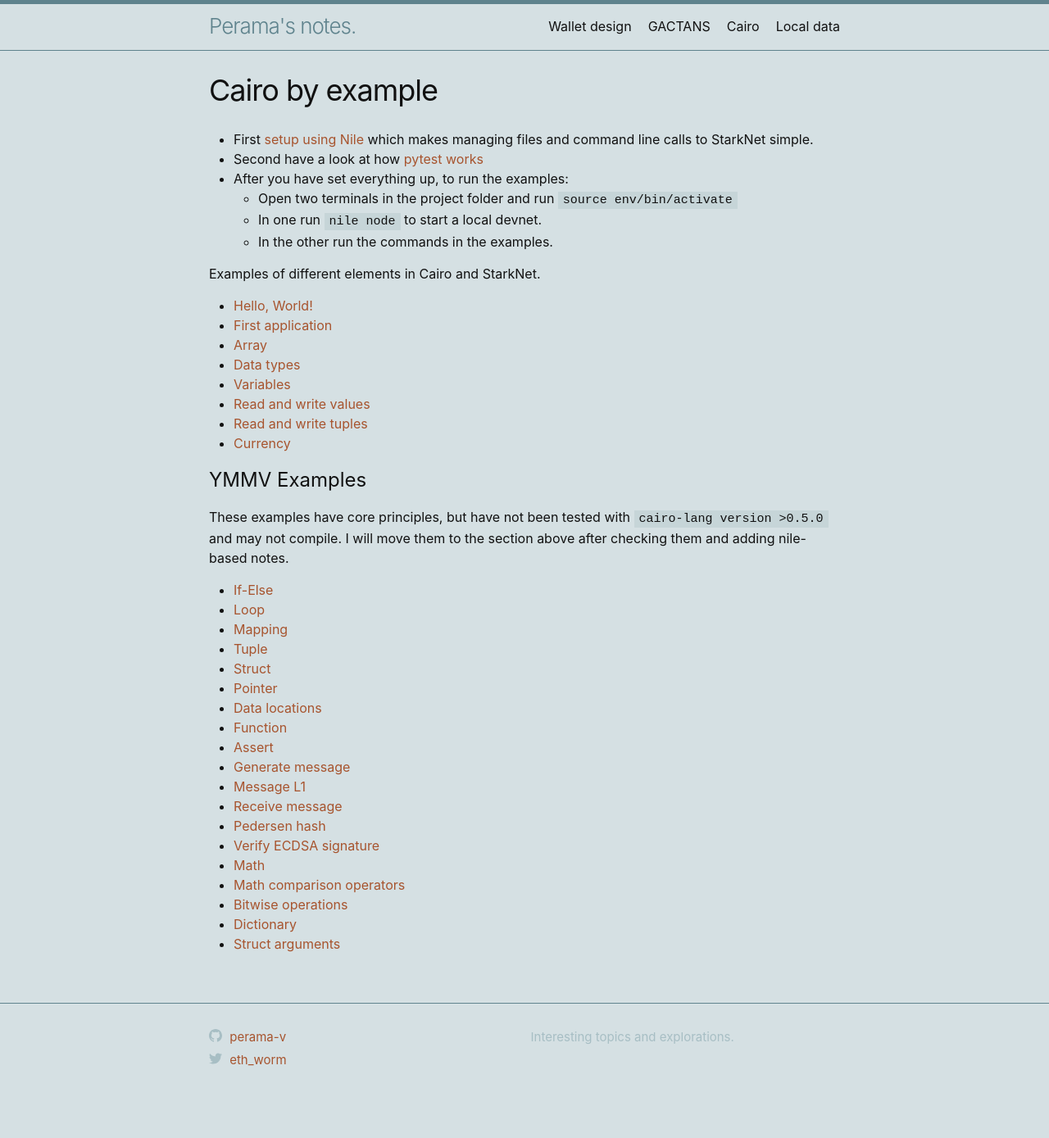
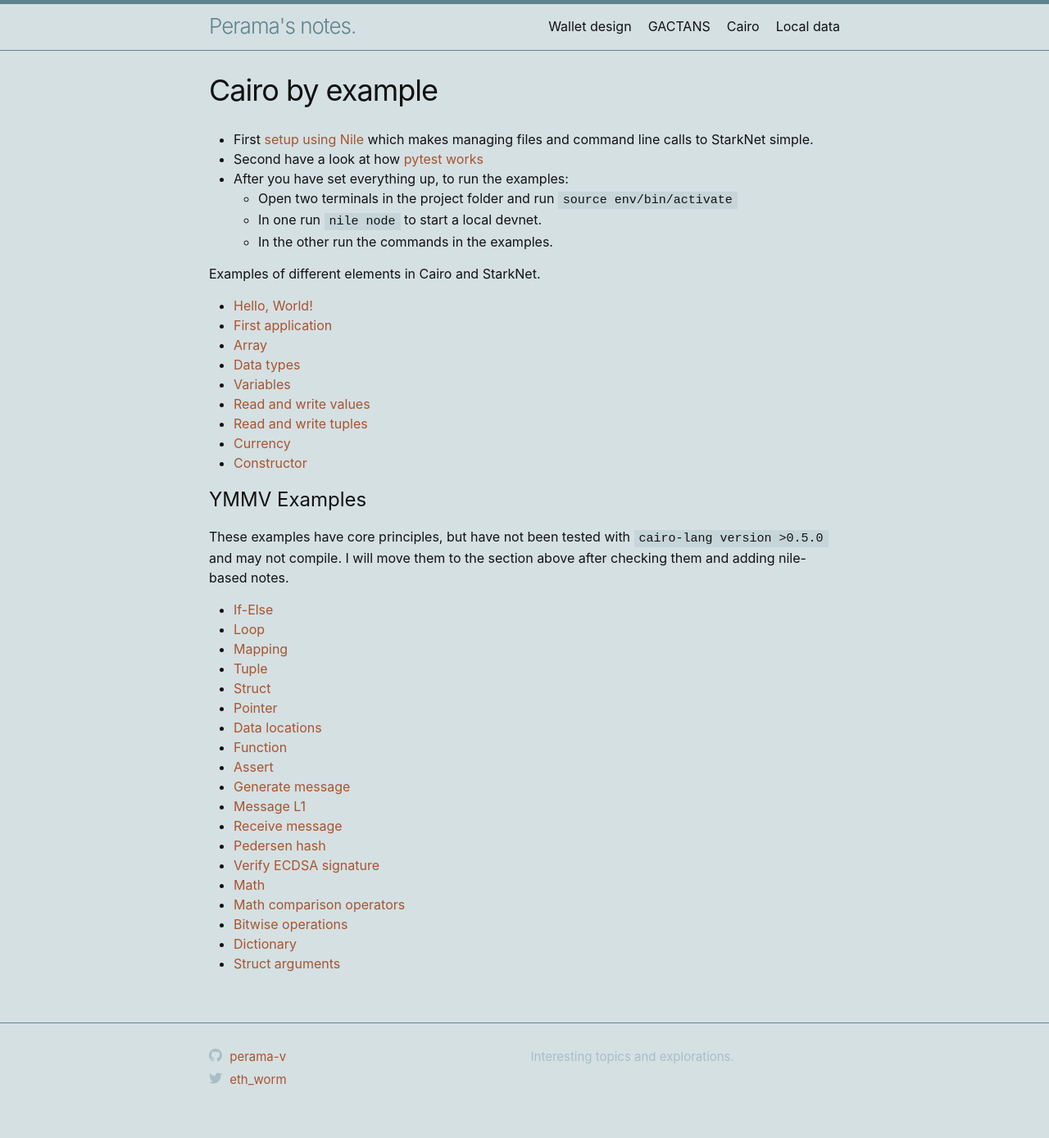
Before and after one commit to perama-v/perama-v.github.io, a Jekyll site: the page built from docs/cairo/by_example.md, in a window 1280 px wide. Shown: the whole page at 82% size. Built offline with Jekyll 4.4.1, drawn with Linux system fonts in a browser that asks for light colours; before the commit the page ends 1365 px from its top, so only the background shows below that.

Commit message:
Update by_example.md

```diff
--- a/docs/cairo/by_example.md
+++ b/docs/cairo/by_example.md
@@ -24,6 +24,7 @@
 - [Read and write values]({{ site.baseurl }}{% link cairo/examples/read_write.md %})
 - [Read and write tuples]({{ site.baseurl }}{% link cairo/examples/read_write_tuple.md %})
 - [Currency]({{ site.baseurl }}{% link cairo/examples/currency.md %})
+- [Constructor]({{ site.baseurl }}{% link cairo/examples/constructor.md %})
 
 # YMMV Examples
 
```
